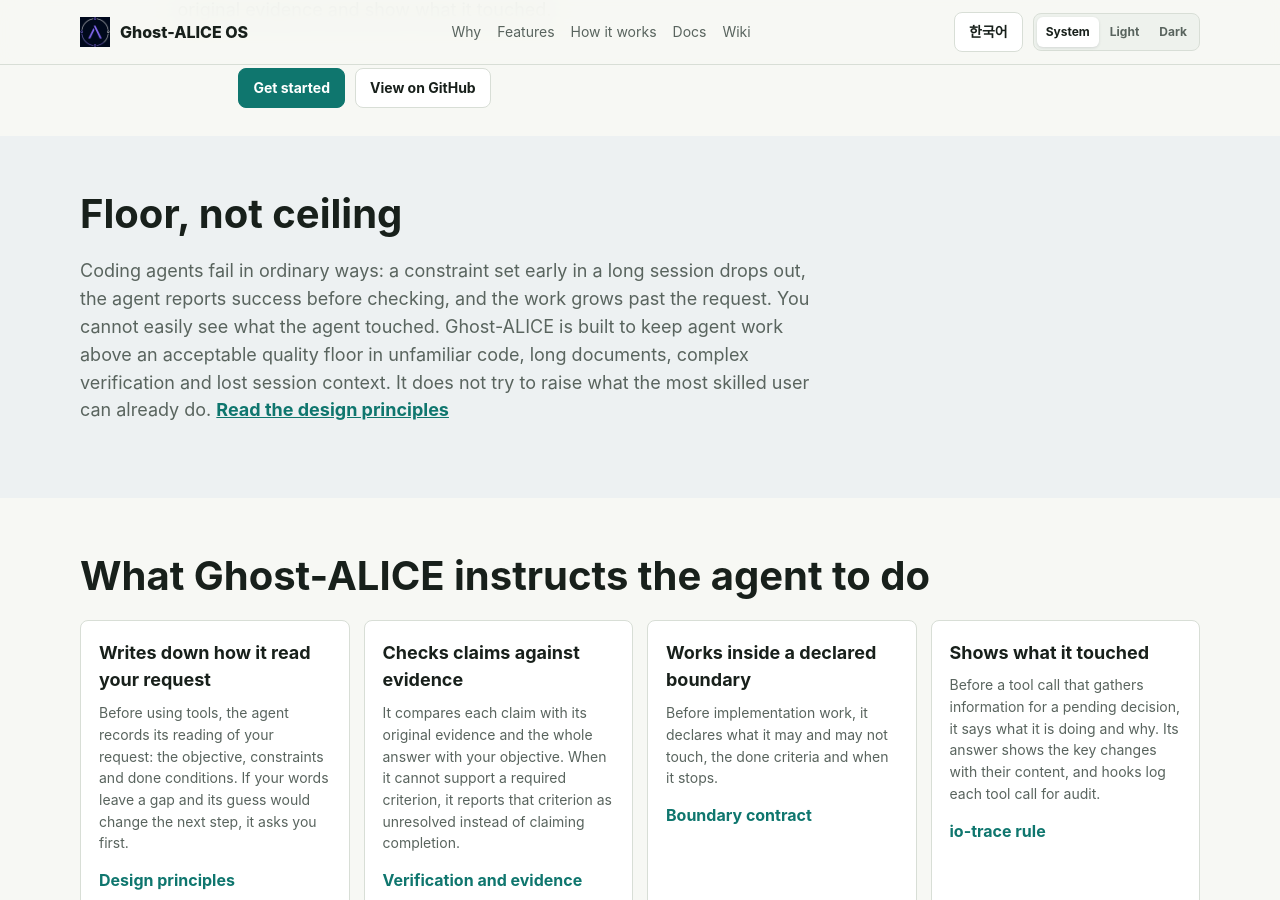
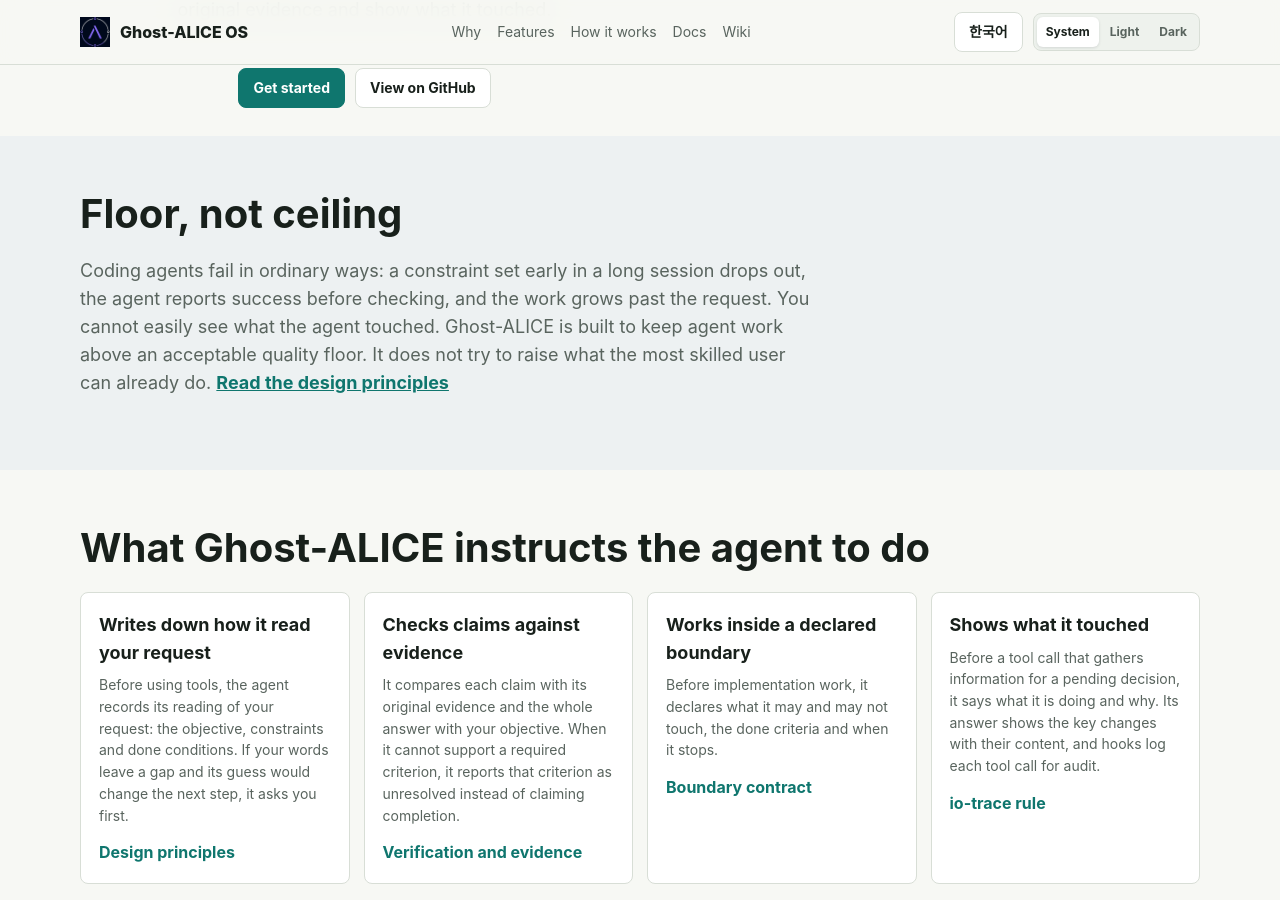
Before and after one commit to AidALL/ghost-alice, a Jekyll site: the page index.html, which Jekyll copies as it is, in a window 1280 px wide and 900 px high, scrolled down 691 px. Built offline with Jekyll 4.4.1, drawn with Linux system fonts in a browser that asks for light colours.

Commit message:
State the gateway's actual error and failure cases and drop the homepage situation list (#106)
- Replace the last sentence of line 102 in architecture.md and architecture_ko.md, which said that only an unknown provider path or an unreachable model server returns an error: the gateway returns 404 for an unknown provider path, 502 for a redirect that leaves the provider's origin or has an ambiguous target and for an unreachable model server, and two gateway failures fail the requests sent through it, an exited gateway service that launchd does not restart and a failed usage-record write
- Delete the situation list (unfamiliar code, long documents, complex verification, lost session context) from the "Floor, not ceiling" paragraph of index.html and index_ko.html; the wiki's design-principles page owns that list

```diff
--- a/index.html
+++ b/index.html
@@ -449,7 +449,7 @@
     </div></section>
     <section class="support-section" id="why" aria-labelledby="why-heading"><div class="wrap">
       <div class="section-head"><h2 id="why-heading">Floor, not ceiling</h2></div>
-      <p class="section-text">Coding agents fail in ordinary ways: a constraint set early in a long session drops out, the agent reports success before checking, and the work grows past the request. You cannot easily see what the agent touched. Ghost-ALICE is built to keep agent work above an acceptable quality floor in unfamiliar code, long documents, complex verification and lost session context. It does not try to raise what the most skilled user can already do. <a href="https://github.com/AidALL/ghost-alice/wiki/Design-Principles">Read the design principles</a></p>
+      <p class="section-text">Coding agents fail in ordinary ways: a constraint set early in a long session drops out, the agent reports success before checking, and the work grows past the request. You cannot easily see what the agent touched. Ghost-ALICE is built to keep agent work above an acceptable quality floor. It does not try to raise what the most skilled user can already do. <a href="https://github.com/AidALL/ghost-alice/wiki/Design-Principles">Read the design principles</a></p>
     </div></section>
     <section id="features" aria-labelledby="features-heading"><div class="wrap">
       <div class="section-head"><h2 id="features-heading">What Ghost-ALICE instructs the agent to do</h2></div>
--- a/index_ko.html
+++ b/index_ko.html
@@ -449,7 +449,7 @@
     </div></section>
     <section class="support-section" id="why" aria-labelledby="why-heading"><div class="wrap">
       <div class="section-head"><h2 id="why-heading">상한이 아니라 하한</h2></div>
-      <p class="section-text">코딩 에이전트는 흔한 방식으로 실수합니다. 긴 세션의 앞부분에서 정한 제약을 잊고, 확인하기 전에 성공했다고 보고하고, 요청받지 않은 일까지 합니다. 사용자는 에이전트가 무엇을 건드렸는지 쉽게 알 수 없습니다. Ghost-ALICE는 익숙하지 않은 코드, 긴 문서, 복잡한 검증, 잃어버린 세션 문맥 앞에서도 에이전트의 작업이 받아들일 수 있는 품질의 하한 아래로 떨어지지 않게 하려고 만들었습니다. 가장 숙련된 사용자가 이미 할 수 있는 일의 상한을 올리려는 도구가 아닙니다. <a href="https://github.com/AidALL/ghost-alice/wiki/설계-원칙">설계 원칙 읽기</a></p>
+      <p class="section-text">코딩 에이전트는 흔한 방식으로 실수합니다. 긴 세션의 앞부분에서 정한 제약을 잊고, 확인하기 전에 성공했다고 보고하고, 요청받지 않은 일까지 합니다. 사용자는 에이전트가 무엇을 건드렸는지 쉽게 알 수 없습니다. Ghost-ALICE는 에이전트의 작업이 받아들일 수 있는 품질의 하한 아래로 떨어지지 않게 하려고 만들었습니다. 가장 숙련된 사용자가 이미 할 수 있는 일의 상한을 올리려는 도구가 아닙니다. <a href="https://github.com/AidALL/ghost-alice/wiki/설계-원칙">설계 원칙 읽기</a></p>
     </div></section>
     <section id="features" aria-labelledby="features-heading"><div class="wrap">
       <div class="section-head"><h2 id="features-heading">Ghost-ALICE가 에이전트에게 지시하는 일</h2></div>
```
Also changed, not shown: architecture.md (+1 -1 lines), architecture_ko.md (+1 -1 lines).
